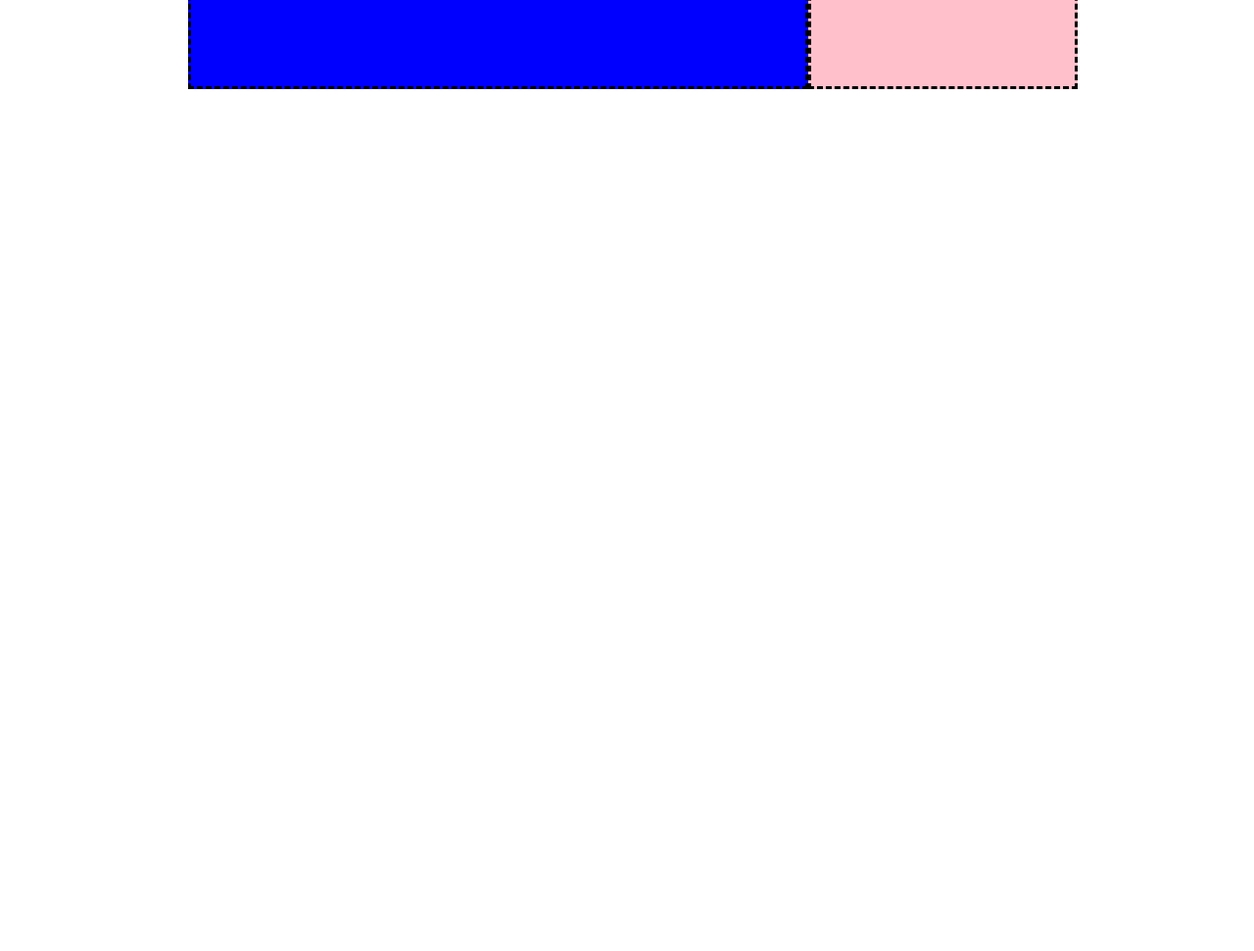
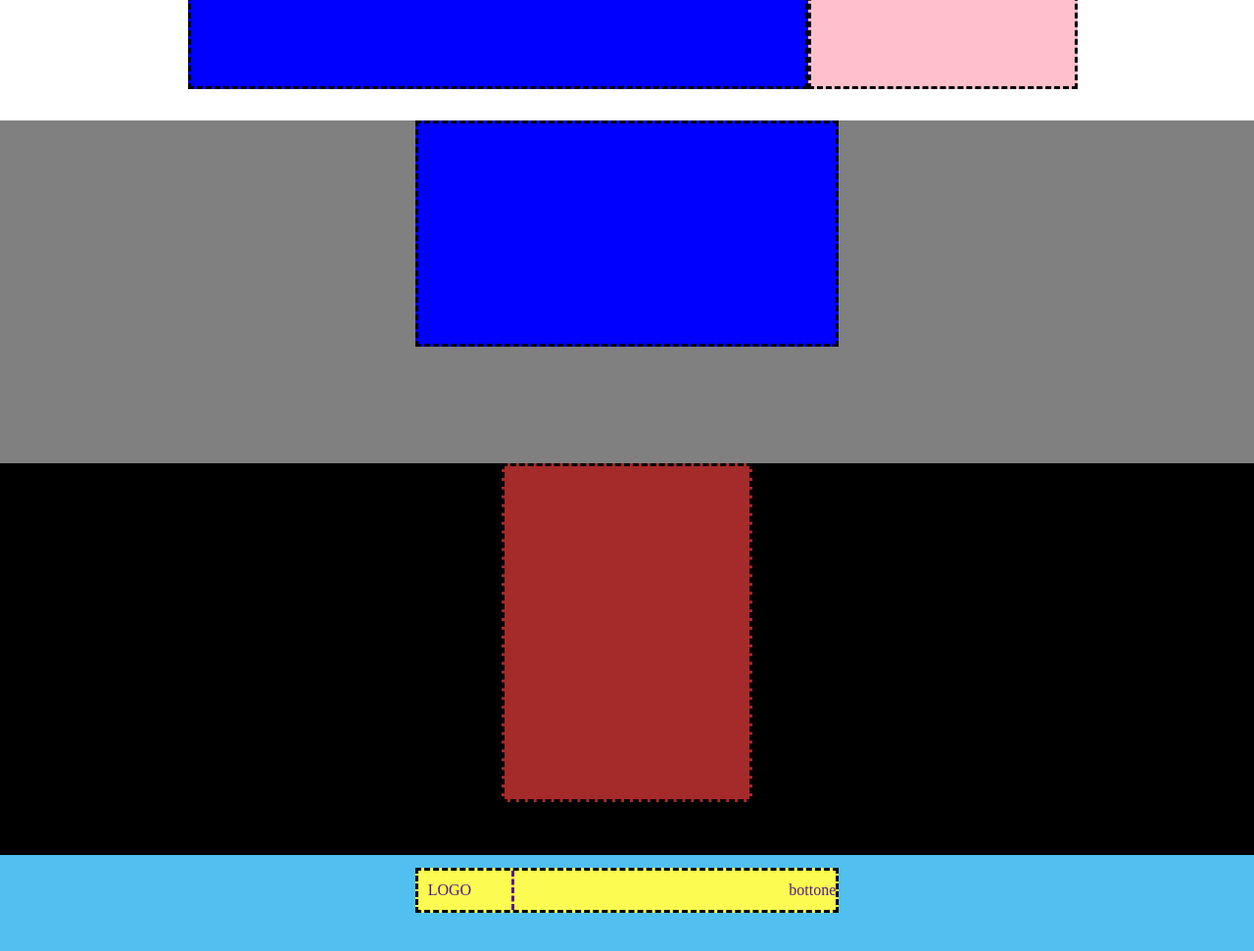
Before and after one commit to ElonaHoxhaj96/htmlcss-struttura-discord, a plain HTML site: page index.html in a window 1280 px wide. Shown: the part 1440-2411 px from the top of the page at 98% size. After the commit the page ends 2372 px from the top, so only its background shows below. Drawn offline with Linux system fonts and the light colour scheme.

Commit message:
impostazioni generali footer ancora da sistemare

```diff
--- a/index.html
+++ b/index.html
@@ -100,7 +100,13 @@
             </section>
 
             <!-- quarta sezione-->
-            <section class="fourth-row ">
+            <section class="sezione4" >
+
+                <div class="fourth-row">
+
+                    <div id="square7">
+
+                </div>
 
             </section>
 
@@ -109,10 +115,23 @@
 
         <!-- piè-pagina -->
         <footer>
-            <div>
+            <div id="chiusura">
+                <span class="column-1"> </span>
+                <span class="column 2"> </span>
+                <span class="column 3"> </span>
+                <span class="column 4"> </span>
+                <span class="column 5"> </span>
 
             </div>
 
+            <nav >
+                <!-- Logo -->
+                <a href id="logo">LOGO</a>
+
+                <!-- Login -->
+                <a href id="bottone">bottone</a>
+
+            </nav>
         </footer>
     </div>
 
--- a/style.css
+++ b/style.css
@@ -77,7 +77,7 @@ nav>ul{
 main{
     background-color: white;
     width: 100%;
-    height: 700vh;
+    height: auto;
 
 }
 .row{
@@ -173,5 +173,84 @@ main{
     height: 80%;
     width: 30% ;
     border-style: dashed;
+}
+
+
+/* stylin fourth row*/
+
+.sezione4{
+    background-color: gray;
+    height: 350px;
 
 }
+
+.fourth-row{
+    display: flex;
+    justify-content: center;
+    align-content: center;
+}
+
+#square7{
+    background-color: blue;
+    margin: auto;
+    padding: 1%;
+    height: 200px;
+    width: 400px;
+    border-style: dashed;
+    display: flex;
+    justify-content: center;
+    align-content: center;
+}
+
+
+
+/* Pie pagina*/
+
+footer{
+    background-color: black;
+    height: 400px;
+    width: 100%;
+}
+
+#chiusura{
+    display:flex ;
+    flex-direction: column;
+    flex-wrap: wrap;
+    margin: auto;
+    width: calc(100% / 5);
+    height: 400px
+
+}
+
+.column-1{
+    background-color: brown;
+    border-style: dashed;
+    height:85% ;
+
+
+}
+
+
+.column-2{
+    background-color: green;
+    border-style: dashed;
+    height:85% ;
+}
+
+.column-3{
+    background-color:green    ;
+    border-style: dashed;
+    height:85% ;
+}
+
+.column-4{
+    background-color: green;
+    border-style: dashed;
+    height:85% ;
+}
+
+.column-5{
+    background-color:green;
+    border-style: dashed;
+    height:85% ;
+}
```
